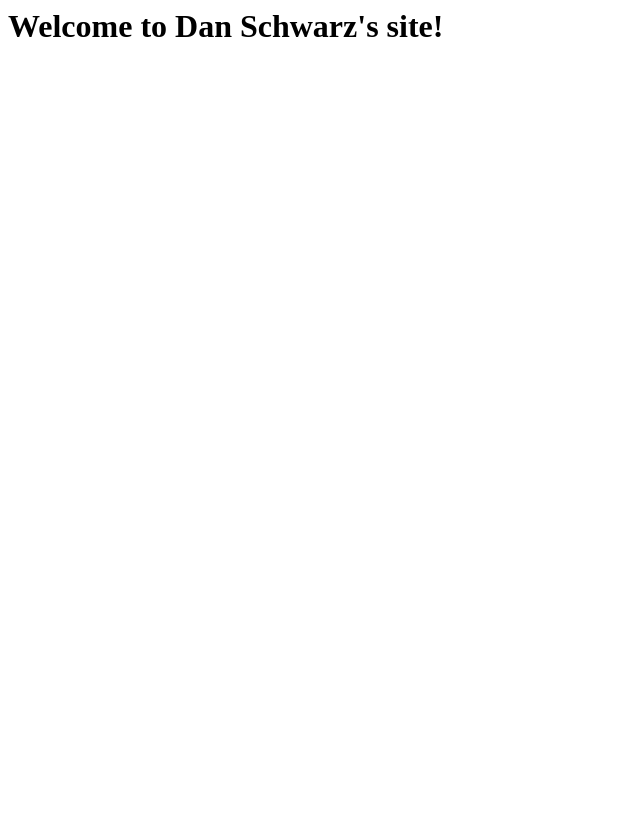
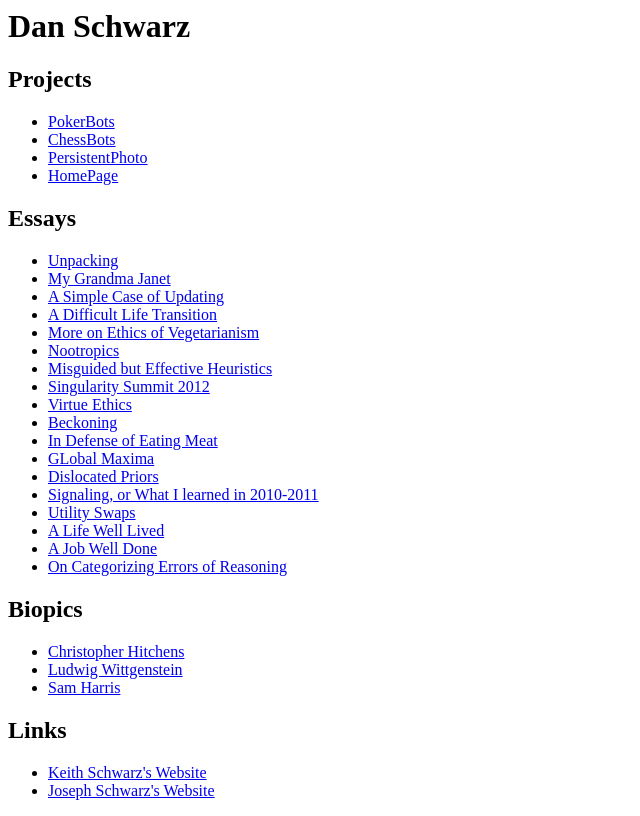
Before and after one commit to dschwarz26/HomePage, a Python web app: template HomePage/pages/templates/home.html in a window 1280 px wide. Shown: the whole page, without its empty margins (0-640 px from the left). Before the commit the page ends 37 px from the top, so only its background shows below. Run offline with Jinja, Linux system fonts and the light colour scheme; the template is opened without the code that fills it, so the values that code supplies are empty.

Commit message:
Add categories and links to home

```diff
--- a/HomePage/pages/templates/home.html
+++ b/HomePage/pages/templates/home.html
@@ -1,7 +1,45 @@
 <html>
-    <head>
-        <h1>
-            Welcome to Dan Schwarz's site!
-        </h1>
+    <head><h1>Dan Schwarz</h1></head>
+        <body>
+        <h2>Projects</h2>
+        <ul>
+            <li><a href='https://github.com/dschwarz26/PokerBot'>PokerBots</a></li>
+            <li><a href='https://github.com/dschwarz26/ChessBots'>ChessBots</a></li>
+            <li><a href='https://github.com/dschwarz26/PersistentPhoto'>PersistentPhoto</a></li>
+            <li><a href='https://github.com/dschwarz26/HomePage'>HomePage</a></li>
+        </ul>
+        <h2>Essays</h2>
+        <ul>
+            <li><a href='http://dschwarz26.wordpress.com/2014/02/05/unpacking/'>Unpacking</a></li>
+            <li><a href='http://dschwarz26.wordpress.com/2013/12/19/my-grandma-janet/'>My Grandma Janet</a></li>
+            <li><a href='http://dschwarz26.wordpress.com/2013/09/03/a-simple-case-of-updating/'>A Simple Case of Updating</a></li>
+            <li><a href='http://dschwarz26.wordpress.com/2013/06/25/a-difficult-life-transition/'>A Difficult Life Transition</a></li>
+            <li><a href='http://dschwarz26.wordpress.com/2013/04/23/more-on-ethics-of-vegetarianism/'>More on Ethics of Vegetarianism</a></li>
+            <li><a href='http://dschwarz26.wordpress.com/2013/03/31/nootropics/'>Nootropics</a></li>
+            <li><a href='http://dschwarz26.wordpress.com/2012/12/07/misguided-but-effective-heuristics/'>Misguided but Effective Heuristics</a></li>
+            <li><a href='http://dschwarz26.wordpress.com/2012/10/18/singularity-summit-2012/'>Singularity Summit 2012</a></li>
+            <li><a href='http://dschwarz26.wordpress.com/2012/09/28/virtue-ethics/'>Virtue Ethics</a></li>
+            <li><a href='http://dschwarz26.wordpress.com/2012/7/09/beckoning/'>Beckoning</a></li>
+            <li><a href='http://dschwarz26.wordpress.com/2012/03/22/in-defense-of-eating-meat/'>In Defense of Eating Meat</a></li>
+            <li><a href='http://dschwarz26.wordpress.com/2012/03/20/global-maxima/'>GLobal Maxima</a></li>
+            <li><a href='http://dschwarz26.wordpress.com/2012/02/22/dislocated-priors/'>Dislocated Priors</a></li>
+            <li><a href='http://dschwarz26.wordpress.com/2011/12/24/signaling-or-what-i-learned-in-2010-2011/'>Signaling, or What I learned in 2010-2011</a></li>
+            <li><a href='http://dschwarz26.wordpress.com/2011/10/14/utility-swaps/'>Utility Swaps</a></li>
+            <li><a href='http://dschwarz26.wordpress.com/2011/07/22/a-life-well-lived/'>A Life Well Lived</a></li>
+            <li><a href='http://dschwarz26.wordpress.com/2011/07/21/a-job-well-done/'>A Job Well Done</a></li>
+            <li><a href='http://dschwarz26.wordpress.com/2011/07/15/on-categorizing-errors-of-reasoning/'>On Categorizing Errors of Reasoning</a></li>
+        </ul>
+         <h2>Biopics</h2>
+         <ul>
+            <li><a href='http://dschwarz26.wordpress.com/2012/06/22/christopher-hitchens/'>Christopher Hitchens</a></li>
+            <li><a href='http://dschwarz26.wordpress.com/2012/06/07/ludwig-wittgenstein/'>Ludwig Wittgenstein</a></li>
+            <li><a href='http://dschwarz26.wordpress.com/2011/07/20/sam-harris/'>Sam Harris</a></li>
+        </ul>
+        </body>
+        <h2>Links</h2>
+        <ul>
+            <li><a href='http://www.keithschwarz.com'>Keith Schwarz's Website</a></li>
+            <li><a href='https://www.josephschwarz.com'>Joseph Schwarz's Website</a></li>
+        </ul>
     </head>
 </html>
```
